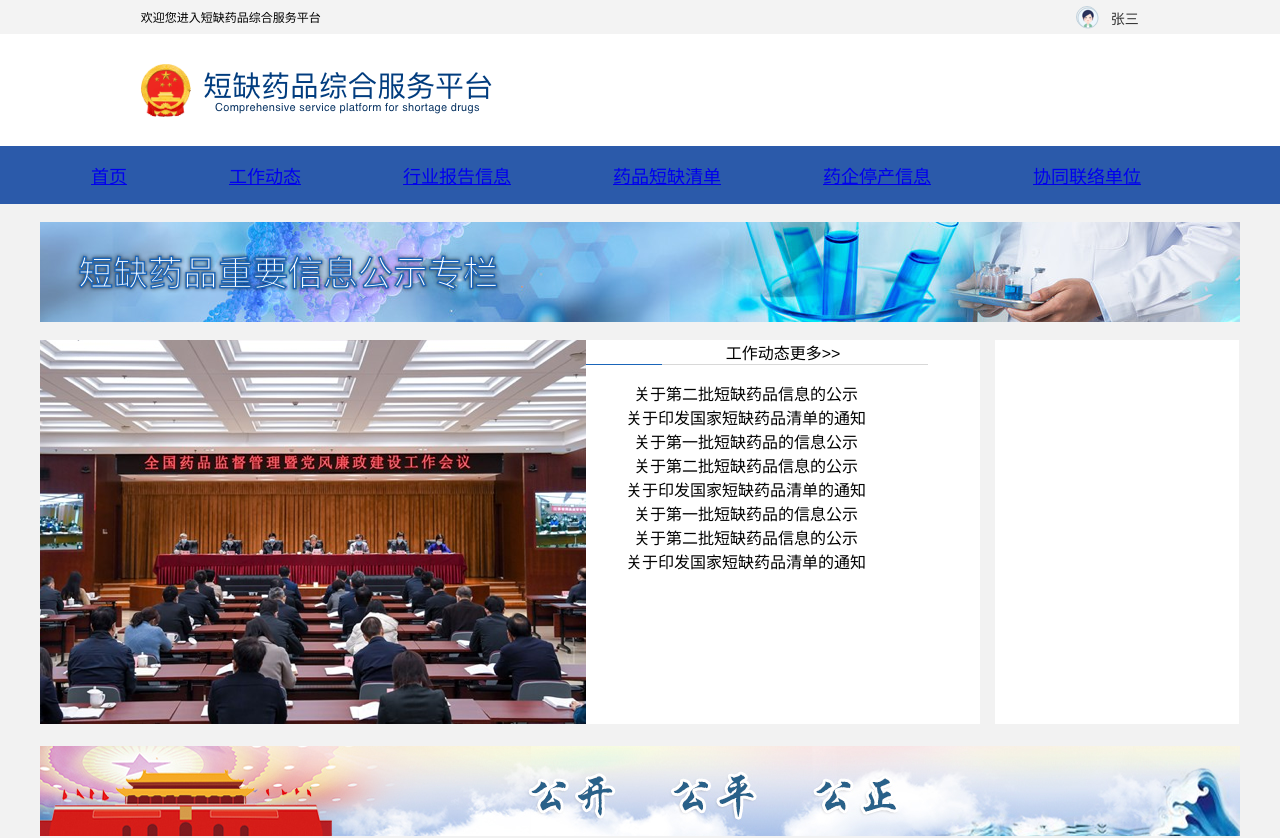
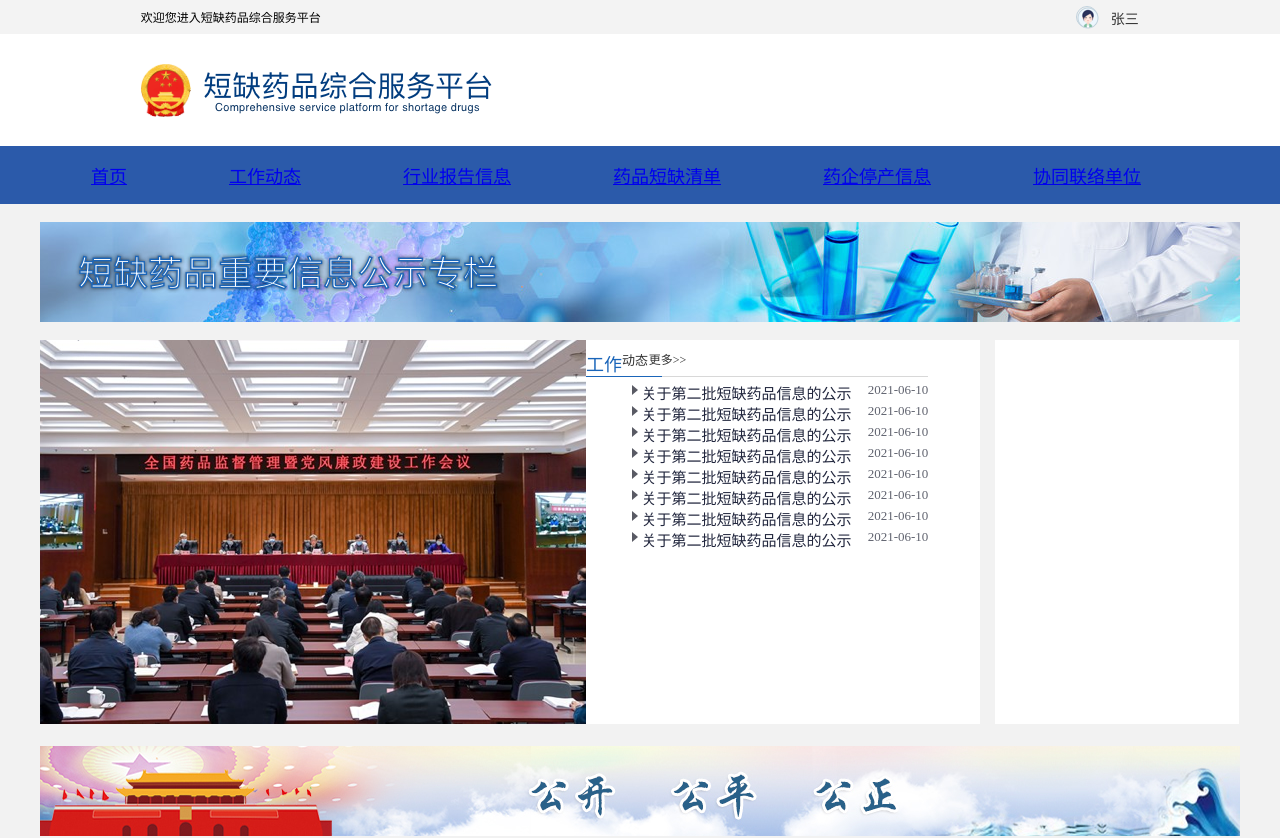
Before and after one commit to shileixyz6/drug-service, a Vue app: page /#/homePage in a window 1280 px wide. Shown: the top 838 px of the page. Built offline with nearby package versions, Linux system fonts and the light colour scheme.

Commit message:
首页-工作动态

```diff
--- a/src/components/HomePage.vue
+++ b/src/components/HomePage.vue
@@ -9,9 +9,9 @@
       </div>
       <div id="home-page-2-2">
         <div id="home-page-2-2-1">
-          <span>工作</span>
-          <span>动态</span>
-          <span>更多>></span>
+          <span id="work">工作</span>
+          <span id="dynamic">动态</span>
+          <span id="more">更多>></span>
         </div>
         <div id="home-page-2-2-2">
           <div id="home-page-2-2-2-1">
@@ -104,10 +104,17 @@ export default {
     height: 384px;
     background: #FFFFFF;
   }
+  #home-page-2-2-1 {
+    position: relative;
+    display: flex;
+    flex-direction: row;
+    top: 10px;
+  }
   #home-page-2-2-2 {
     position: relative;
     display: flex;
     flex-direction: row;
+    top: 11px;
   }
   #home-page-2-2-2-1 {
     width: 76px;
@@ -161,4 +168,31 @@ export default {
     height: 330px;
     background: #FFFFFF;
   }
+  #work {
+    width: 36px;
+    height: 25px;
+    font-family: Helvetica;
+    font-size: 18px;
+    color: #1A65B9;
+    text-align: center;
+    font-weight: 400;
+  }
+  #dynamic {
+    width: 26px;
+    height: 18px;
+    font-family: PingFangSC-Regular;
+    font-size: 13px;
+    color: #333333;
+    text-align: center;
+    font-weight: 400;
+  }
+  #more {
+    width: 39px;
+    height: 17px;
+    font-family: PingFangSC-Regular;
+    font-size: 12px;
+    color: #333333;
+    text-align: center;
+    font-weight: 400;
+  }
 </style>
--- a/src/components/WorkDynamicList.vue
+++ b/src/components/WorkDynamicList.vue
@@ -1,21 +1,36 @@
 <template>
   <div id="work-dynamic-list">
     <ul id="list">
-      <li><span>关于第二批短缺药品信息的公示</span></li>
-      <li><span>关于印发国家短缺药品清单的通知</span></li>
-      <li><span>关于第一批短缺药品的信息公示</span></li>
-      <li><span>关于第二批短缺药品信息的公示</span></li>
-      <li><span>关于印发国家短缺药品清单的通知</span></li>
-      <li><span>关于第一批短缺药品的信息公示</span></li>
-      <li><span>关于第二批短缺药品信息的公示</span></li>
-      <li><span>关于印发国家短缺药品清单的通知</span></li>
+      <li v-for="item in workTitleList" :key="item"><WorkTitle :title=item.title :date="item.date"></WorkTitle></li>
     </ul>
   </div>
 </template>
 
 <script>
+import WorkTitle from '@/components/WorkTitle'
 export default {
-  name: 'WorkDynamicList'
+  name: 'WorkDynamicList',
+  components: {
+    WorkTitle
+  },
+  data () {
+    return {
+      workTitleList: [
+        { date: '2021-06-10', title: '关于第二批短缺药品信息的公示' },
+        { date: '2021-06-10', title: '关于第二批短缺药品信息的公示' },
+        { date: '2021-06-10', title: '关于第二批短缺药品信息的公示' },
+        { date: '2021-06-10', title: '关于第二批短缺药品信息的公示' },
+        { date: '2021-06-10', title: '关于第二批短缺药品信息的公示' },
+        { date: '2021-06-10', title: '关于第二批短缺药品信息的公示' },
+        { date: '2021-06-10', title: '关于第二批短缺药品信息的公示' },
+        { date: '2021-06-10', title: '关于第二批短缺药品信息的公示' }
+      ]
+    }
+  },
+  created () {
+  },
+  methods: {
+  }
 }
 </script>
 
@@ -25,6 +40,9 @@ export default {
     display: flex;
   }
   #list {
+    position: relative;
+    display: flex;
+    flex-direction: column;
     list-style-type: none;
   }
 </style>
--- /dev/null
+++ b/src/components/WorkTitle.vue
@@ -0,0 +1,44 @@
+<template>
+  <div id="work-title">
+    <div class="el-icon-caret-right" id="icon"></div>
+    <span id="title">{{ title }}</span>
+    <span id="date">{{ date }}</span>
+  </div>
+</template>
+
+<script>
+export default {
+  name: 'WorkTitle',
+  props: ['date', 'title']
+}
+</script>
+
+<style scoped>
+  #work-title {
+    position: relative;
+    display: flex;
+    flex-direction: row;
+  }
+  #icon {
+    width: 8px;
+    height: 5px;
+    color: #595A64;
+  }
+  #title {
+    width: 225px;
+    height: 21px;
+    font-family: PingFangSC-Regular;
+    font-size: 15px;
+    color: #22273E;
+    font-weight: 400;
+  }
+  #date {
+    width: 78px;
+    height: 18px;
+    font-family: PingFangSC-Regular;
+    font-size: 13px;
+    color: #5F626E;
+    text-align: center;
+    font-weight: 400;
+  }
+</style>
```
